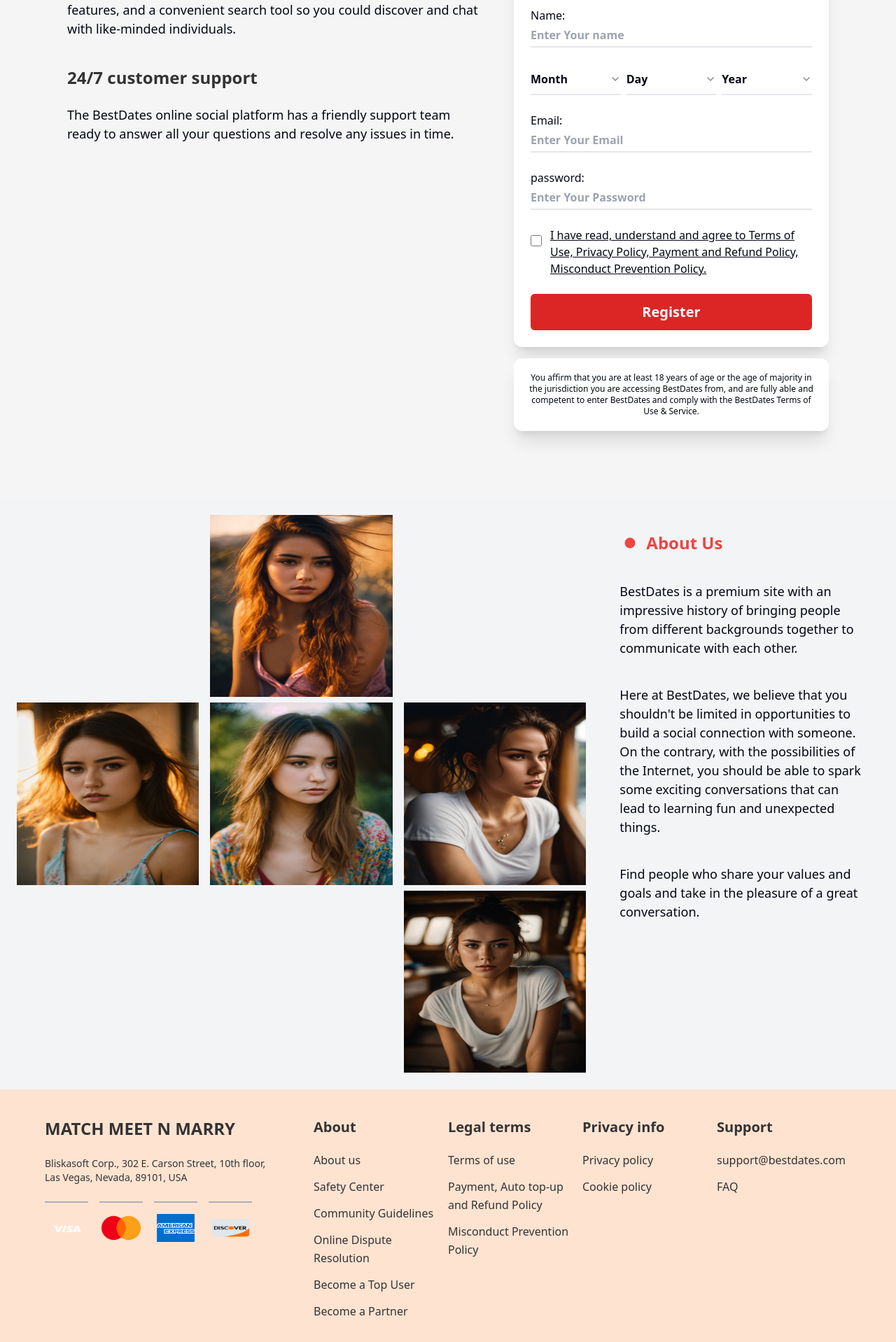
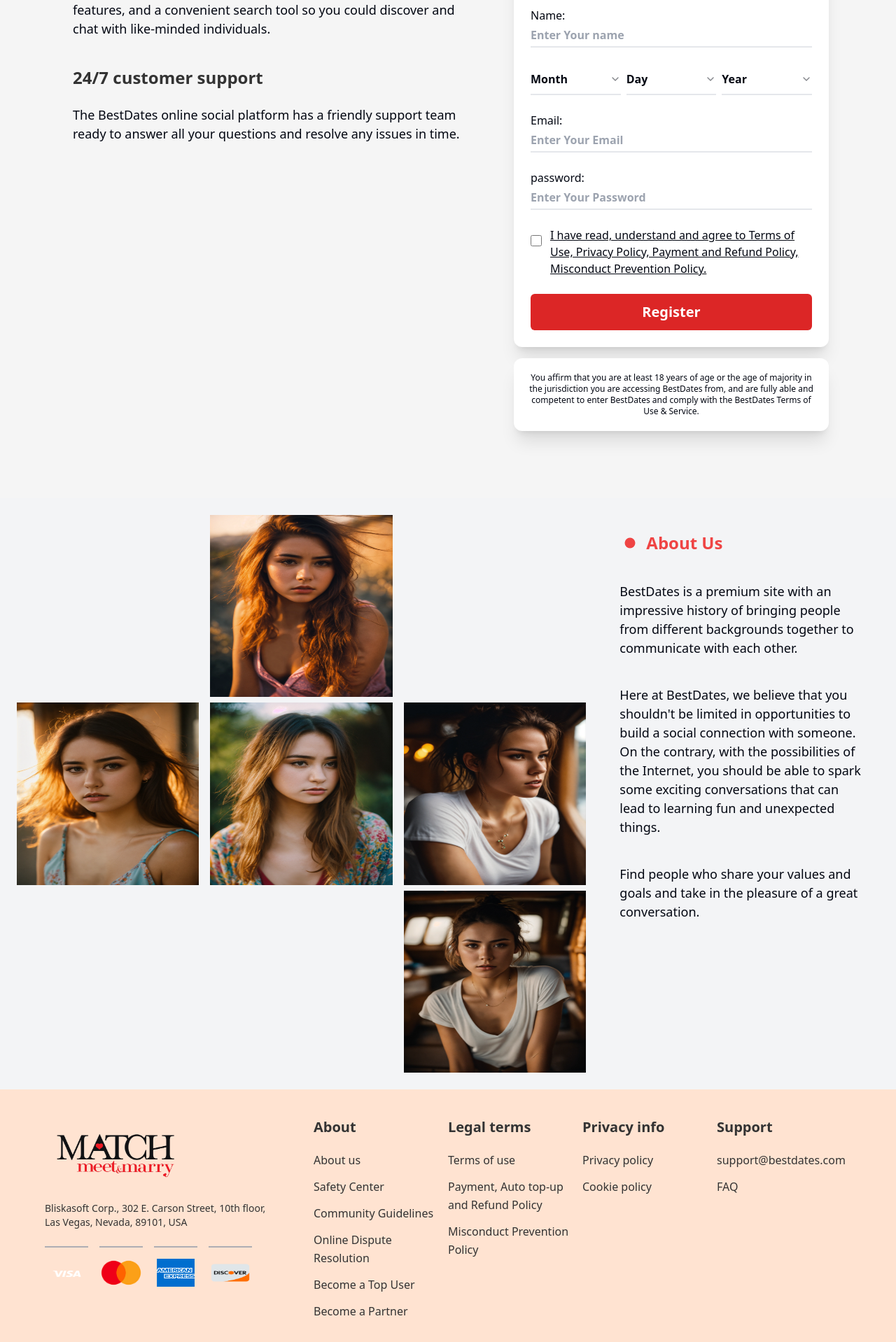
Before and after one commit to Badshah-Alam/mmm, a Next.js app: page / in a window 1280 px wide. Shown: the part 1228-3146 px from the top of the page at 70% size. Built offline with nearby package versions, Linux system fonts and the light colour scheme.

Commit message:
last commit

```diff
--- a/app/_components/footer/footer.tsx
+++ b/app/_components/footer/footer.tsx
@@ -1,30 +1,35 @@
-
-import { NavImages, NavItem } from '@/data/footer/footer';
-import React from 'react';
-import Image from 'next/image';
+import { NavImages, NavItem } from "@/data/footer/footer";
+import React from "react";
+import Image from "next/image";
 
 const Footer = () => {
   return (
-        <footer className='bg-[#FFE3D1]  w-full'>
-            <div className='max-w-[1560px]  w-full md:w-[90%] mx-auto px-4 md:px-0'>
+    <footer className="bg-[#FFE3D1]  w-full">
+      <div className="max-w-[1560px]  w-full md:w-[90%] mx-auto px-4 md:px-0">
         <div className="grid grid-cols-1 md:grid-cols-2 lg:grid-cols-6   gap-y-10 lg:py-10 pt-10 pb-32">
           {/* Left Section */}
-                    <div className='col-span-2 text-dark-mmm lg:pr-2 xl:pr-0'>
-                        <div className='flex flex-col justify-between gap-y-6'>
-                            <p className='text-2xl uppercase font-semibold'>Match Meet n Marry</p>
-                            <address className='not-italic text-sm'>
+          <div className="col-span-2 text-dark-mmm lg:pr-2 xl:pr-0">
+            <div className="flex flex-col justify-between gap-y-6">
+              <Image
+                src="/assets/images/login/logo.png"
+                alt="logo"
+                width={200}
+                height={30}
+                className="md:w-[200px] w-[150px]"
+              />
+              <address className="not-italic text-sm">
                 <p>Bliskasoft Corp., 302 E. Carson Street, 10th floor,</p>
                 <p>Las Vegas, Nevada, 89101, USA</p>
               </address>
-                            <div className='flex gap-4'>
+              <div className="flex gap-4">
                 {NavImages.map((item, index) => (
-                                    <div key={index} className='border-t-2 border-[#aeadb3] pt-4'>
+                  <div key={index} className="border-t-2 border-[#aeadb3] pt-4">
                     <Image
                       src={item.image}
                       alt={`Image ${index}`}
                       width={62}
                       height={32}
-                                            className='w-[62px] h-[40px]'
+                      className="w-[62px] h-[40px]"
                     />
                   </div>
                 ))}
@@ -36,9 +41,16 @@ const Footer = () => {
           <div className="col-span-1 md:col-span-2 lg:col-span-4 grid md:grid-cols-2 xl:grid-cols-4  gap-y-10">
             {NavItem.map((item, index) => (
               <div key={index} className="text-dark-mmm flex flex-col gap-y-3">
-                                <p className="text-xl text-dark-mmm font-bold mb-2">{item.navHeading}</p>
+                <p className="text-xl text-dark-mmm font-bold mb-2">
+                  {item.navHeading}
+                </p>
                 {item.menuOptions.map((option, index) => (
-                                    <p key={index} className="text-base font-normal text-dark-mmm leading-relaxed">{option.value}</p>
+                  <p
+                    key={index}
+                    className="text-base font-normal text-dark-mmm leading-relaxed"
+                  >
+                    {option.value}
+                  </p>
                 ))}
               </div>
             ))}
--- a/app/_components/landing-page/join-details.tsx
+++ b/app/_components/landing-page/join-details.tsx
@@ -3,7 +3,7 @@ import { GoDotFill } from 'react-icons/go'
 
 const JoinDetails = () => {
   return (
-   <div className='flex flex-col gap-4 w-full h-full'>
+   <div className='flex flex-col gap-4 lg:px-2 px-0  w-full h-full'>
      <div className='flex items-center gap-2 text-red-500'>
   <GoDotFill className='text-3xl' />
     <p className='text-2xl font-semibold'>WHY JOIN</p>
```
Lines whose indentation alone changed are shown as unchanged.
